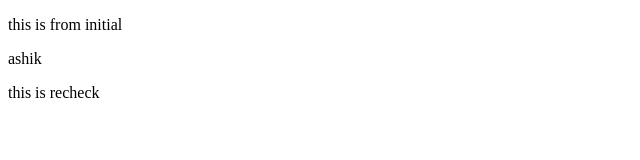
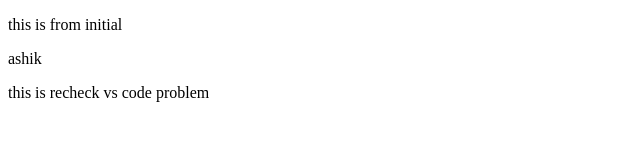
Before and after one commit to imran-h-riadh/learnWithAhique, a plain HTML site: page index.html in a window 1280 px wide. Shown: the whole page, without its empty margins (0-640 px from the left). Drawn offline with Linux system fonts and the light colour scheme.

Commit message:
Update index.html

```diff
--- a/index.html
+++ b/index.html
@@ -9,5 +9,6 @@
     <p>this is from initial</p>
     <p>ashik</p>
     this is recheck
+    vs code problem
   </body>
 </html>
```
